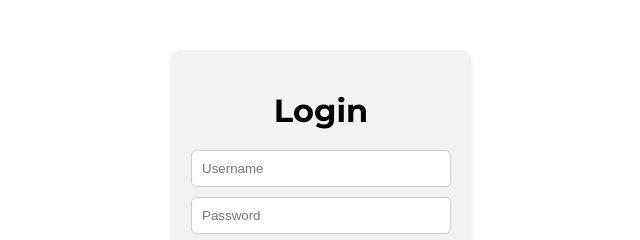
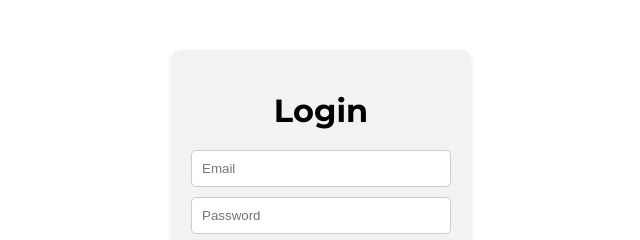
Before and after one commit to Atala2000/Vilengki_Tech, a React (Vite) app in the folder client/vilengki_tech/: page /login in a window 1280 px wide. Shown: the top 240 px of the page, without its empty margins (319-959 px from the left). Built offline with nearby package versions, Linux system fonts and the light colour scheme.

Commit message:
chore: Update API endpoint URLs in Billing and Login components

```diff
--- a/client/vilengki_tech/src/components/Customer/Billing.jsx
+++ b/client/vilengki_tech/src/components/Customer/Billing.jsx
@@ -18,7 +18,7 @@ const Billing = () => {
     e.preventDefault();
     const amount = formData.amount;
 
-    fetch("http://localhost:5000/api/createOrder", {
+    fetch("http://localhost:5600/api/createOrder", {
       method: "POST",
       headers: {
         "Content-Type": "application/json"
--- a/client/vilengki_tech/src/components/Login.jsx
+++ b/client/vilengki_tech/src/components/Login.jsx
@@ -1,11 +1,12 @@
 import React, { useState } from 'react';
 import { useNavigate } from 'react-router-dom';
+import PropTypes from 'prop-types';
 import '../assets/css/Login.css';
 
 const Login = ({ setRole }) => {
-  const [username, setUsername] = useState('');
+  const [email, setEmail] = useState('');
   const [password, setPassword] = useState('');
-  const [name, setName] = useState('');
+  const [fullname, setName] = useState('');
   const [phone, setPhone] = useState('');
   const [county, setCounty] = useState('');
   const [error, setError] = useState('');
@@ -14,10 +15,10 @@ const Login = ({ setRole }) => {
 
   const handleLogin = async () => {
     try {
-      const response = await fetch('http://localhost:5600/api/login', {
+      const response = await fetch('http://localhost:5600/api/Login', {
         method: 'POST',
         headers: { 'Content-Type': 'application/json' },
-        body: JSON.stringify({ username, password }),
+        body: JSON.stringify({ email, password }),
       });
       if (!response.ok) {
         throw new Error('Failed to login');
@@ -33,10 +34,10 @@ const Login = ({ setRole }) => {
 
   const handleSignup = async () => {
     try {
-      const response = await fetch('http://localhost:5600/api/signup', {
+      const response = await fetch('http://localhost:5600/api/SignUp', {
         method: 'POST',
         headers: { 'Content-Type': 'application/json' },
-        body: JSON.stringify({ username, password, name, phone, county }),
+        body: JSON.stringify({ email, password, fullname, phone, county }),
       });
       if (!response.ok) {
         throw new Error('Failed to signup');
@@ -44,6 +45,7 @@ const Login = ({ setRole }) => {
       const result = await response.json();
       const role = result.role;
       setRole(role);
+      console.log(role);
       navigate(role === 'admin' ? '/admin' : '/customer');
     } catch (error) {
       setError(error.message);
@@ -59,7 +61,7 @@ const Login = ({ setRole }) => {
           <input
             type="text"
             placeholder="Name"
-            value={name}
+            value={fullname}
             onChange={(e) => setName(e.target.value)}
           />
           <input
@@ -78,9 +80,9 @@ const Login = ({ setRole }) => {
       )}
       <input
         type="text"
-        placeholder="Username"
-        value={username}
-        onChange={(e) => setUsername(e.target.value)}
+        placeholder="Email"
+        value={email}
+        onChange={(e) => setEmail(e.target.value)}
       />
       <input
         type="password"
@@ -98,4 +100,8 @@ const Login = ({ setRole }) => {
   );
 };
 
+Login.propTypes = {
+  setRole: PropTypes.func.isRequired,
+};
+
 export default Login;
```
